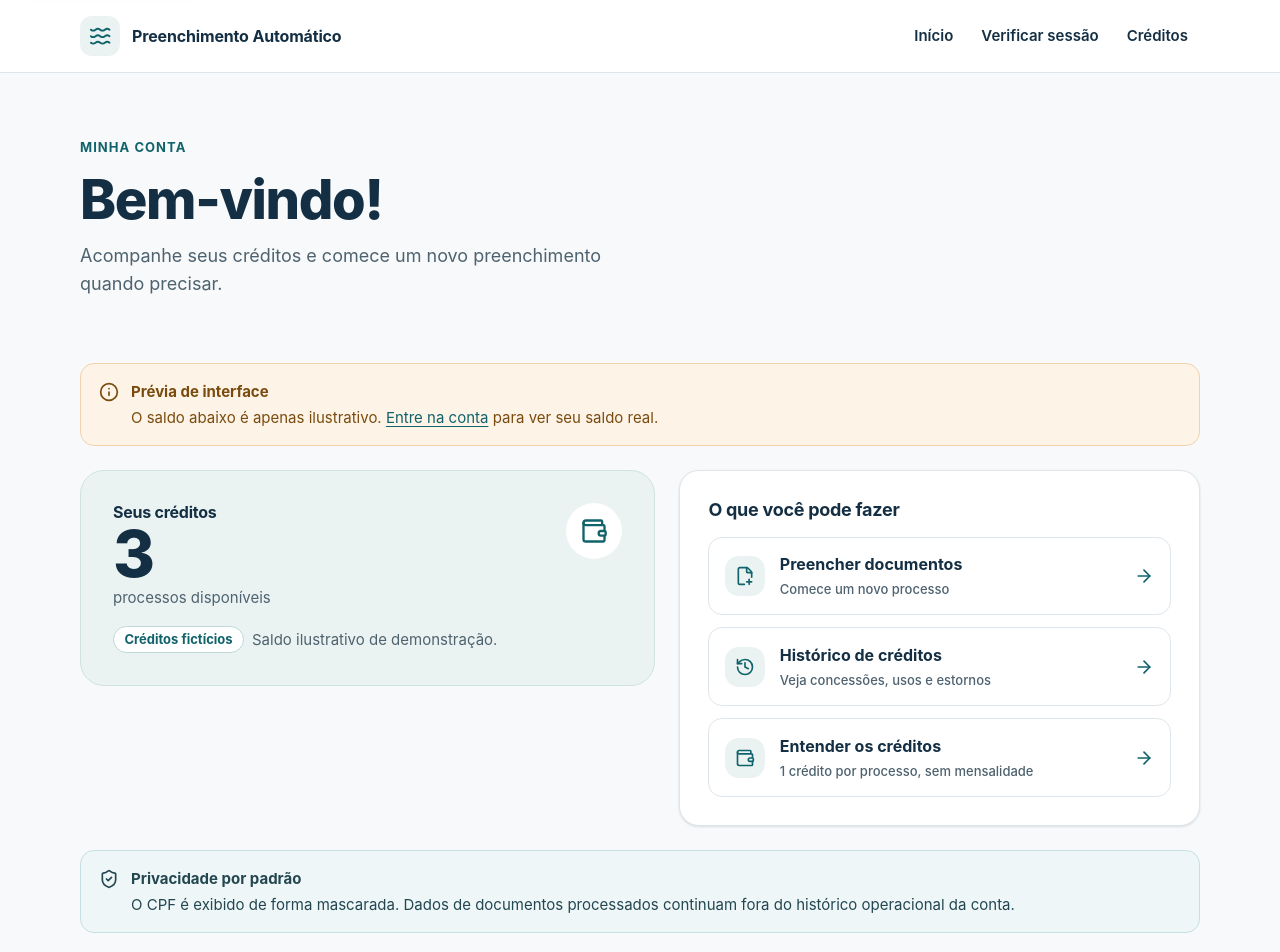
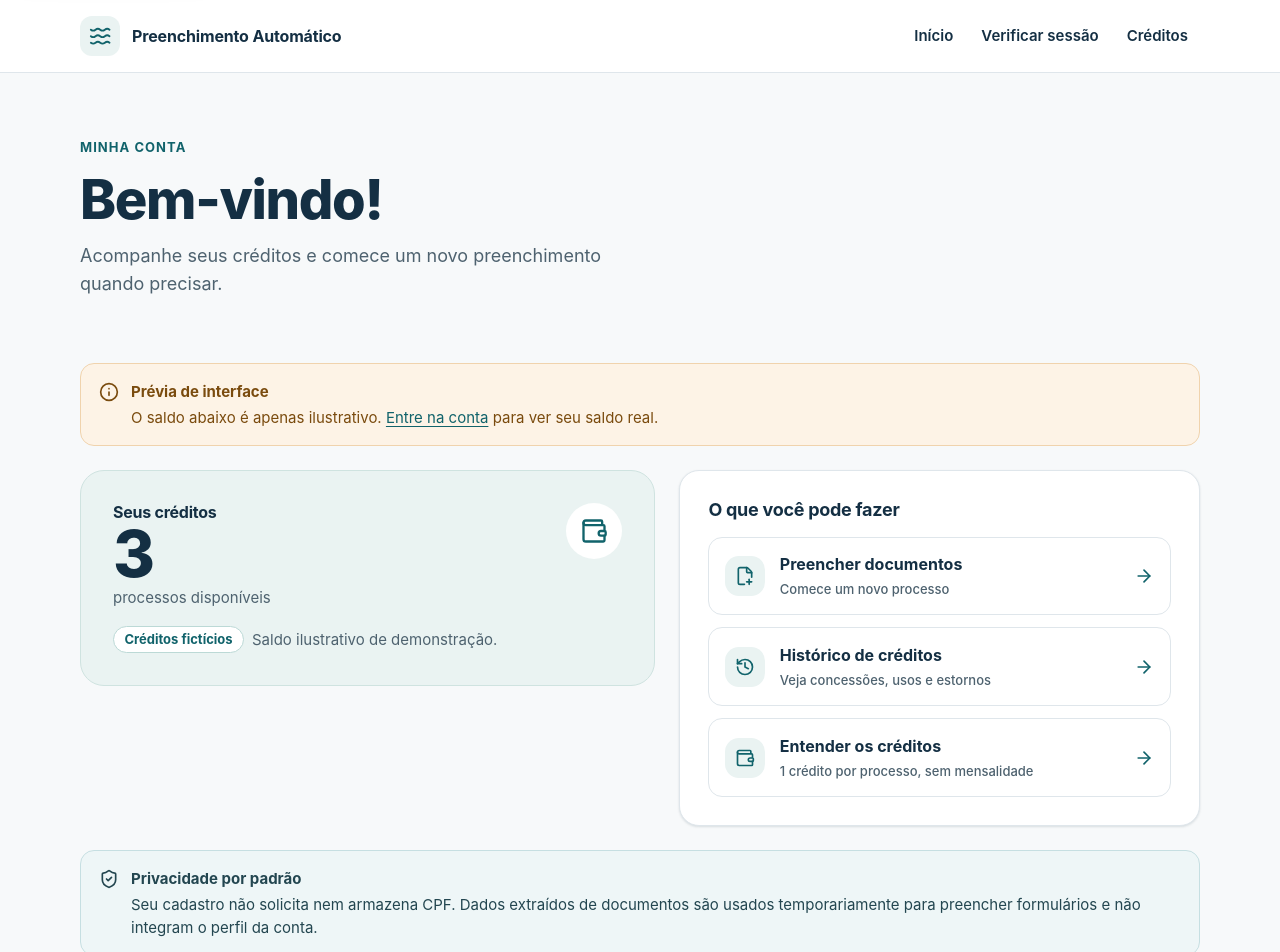
Before and after one commit to matheusdebrito/preenchimento-automatico, a React (Vite) app in the folder frontend/: page /minha-conta in a window 1280 px wide. Shown: the top 952 px of the page. Built offline with nearby package versions, Linux system fonts and the light colour scheme; no server answers.

Commit message:
fix(accounts): eliminate CPF from account/admin UI and session contract

```diff
--- a/frontend/src/pages/AccountPage.tsx
+++ b/frontend/src/pages/AccountPage.tsx
@@ -62,7 +62,6 @@ export function AccountPage() {
                 <div><dt>Nome</dt><dd>{user.fullName ?? 'Cadastro antigo — não informado'}</dd></div>
                 <div><dt>E-mail</dt><dd>{user.email}</dd></div>
                 <div><dt>Celular</dt><dd>{formatCellphone(user.cellphone)}</dd></div>
-                <div><dt>CPF</dt><dd>{user.cpfMasked ?? 'Cadastro antigo — não informado'}</dd></div>
                 <div><dt>Status</dt><dd>{user.status === 'ACTIVE' ? 'Ativa' : user.status}</dd></div>
                 <div><dt>Perfil</dt><dd>{user.role === 'ADMIN' ? 'Administrador' : 'Usuário'}</dd></div>
               </dl>
@@ -135,8 +134,8 @@ export function AccountPage() {
             icon={<ShieldCheck aria-hidden="true" />}
             title="Privacidade por padrão"
           >
-            O CPF é exibido de forma mascarada. Dados de documentos processados continuam fora
-            do histórico operacional da conta.
+            Seu cadastro não solicita nem armazena CPF. Dados extraídos de documentos são
+            usados temporariamente para preencher formulários e não integram o perfil da conta.
           </Notice>
         </div>
       </div>
```
